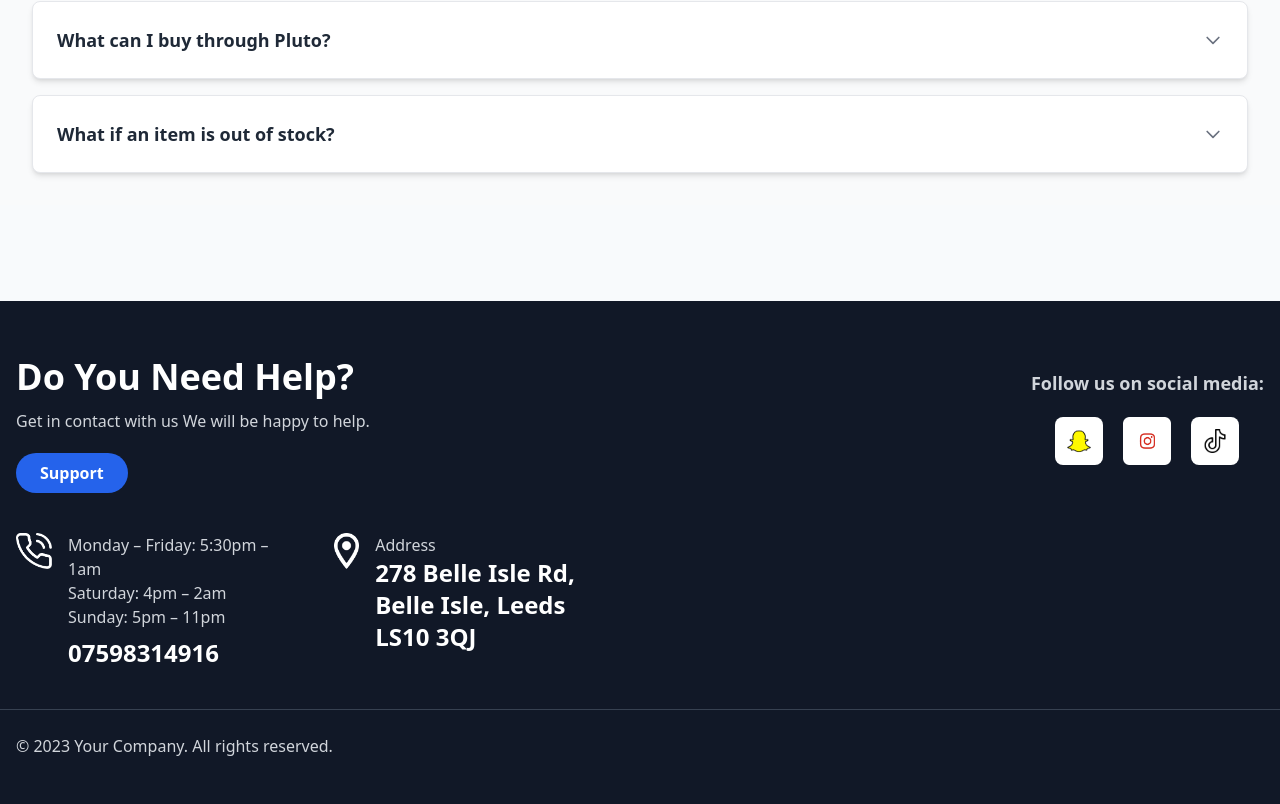
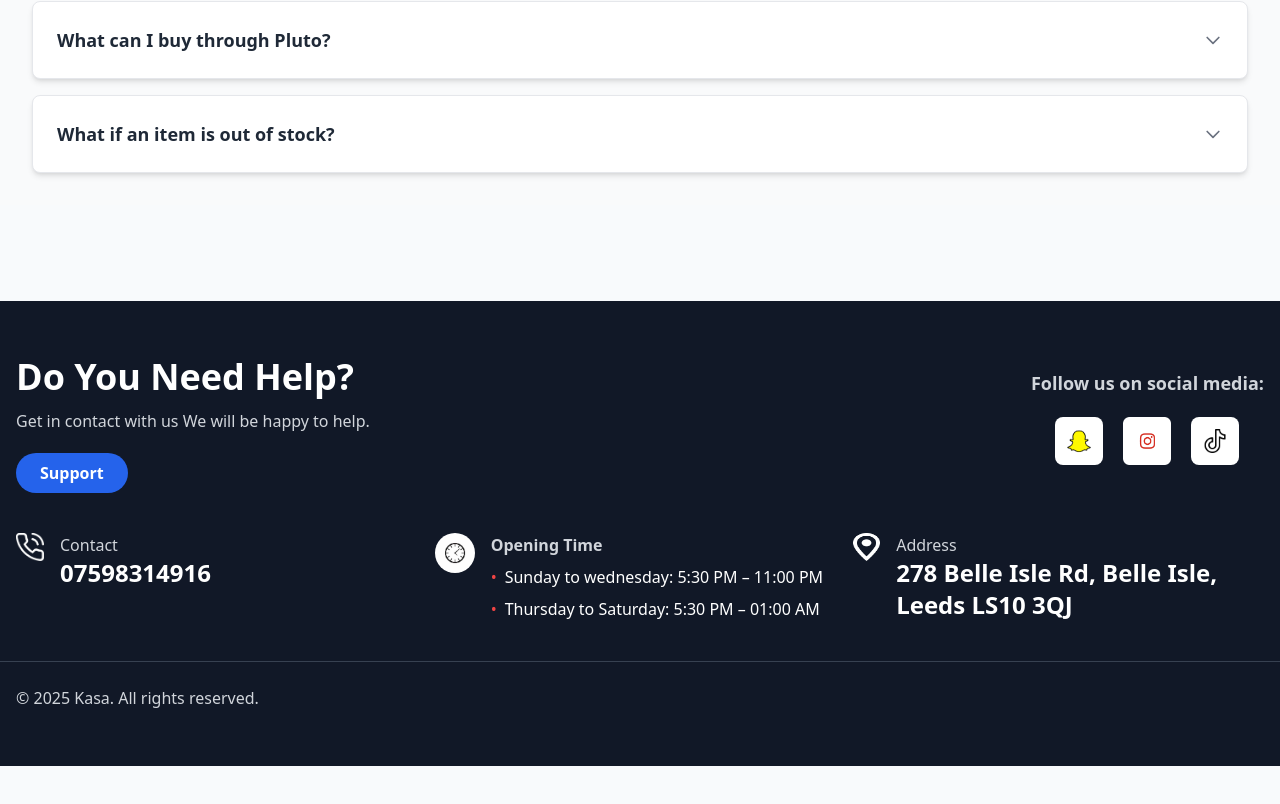
Before and after one commit to Sawjal-sikder/website_bot, a React (Vite) app: page /support in a window 1280 px wide. Shown: the part 1284-2088 px from the top of the page. After the commit the page ends 2050 px from the top, so only its background shows below. Built offline with nearby package versions, Linux system fonts and the light colour scheme.

Commit message:
feat: add new images for development and update footer with new contact details

```diff
--- a/src/hooks/useFetchData.jsx
+++ b/src/hooks/useFetchData.jsx
@@ -15,7 +15,7 @@ const useFetchData = (endpoint) => {
       const response = await api.get(`${endpoint}`, {
         headers: {
           'Content-Type': 'application/json',
-          'Authorization': `Bearer ${localStorage.getItem('authToken')}`,
+          // Removed Authorization header completely
         },
       });
       setData(response.data);
--- a/src/pages/Poster.jsx
+++ b/src/pages/Poster.jsx
@@ -1,5 +1,5 @@
 import React from 'react'
-import Iamge from '../assets/image/poster.png'
+import Iamge from '../assets/image/dev.png'
 
 const Poster = () => {
   return (
--- a/src/pages/Products.jsx
+++ b/src/pages/Products.jsx
@@ -4,7 +4,7 @@ import useFetchData from '../hooks/useFetchData'
 import { API_BASE_URL } from '../services/auth'
 
 const Products = ({heading, details}) => {
-  const { data, loading, error, refetch} = useFetchData('/api/shop/best-seles/')
+  const { data, loading, error, refetch} = useFetchData('api/shop/best-seles/')
 
   const dummyProducts = Array.from({ length: 5 }, (_, index) => ({
     product__id: index + 1,
@@ -12,14 +12,12 @@ const Products = ({heading, details}) => {
     product__name: `Product ${index + 1}`,
   }))
 
-
-  const products = data?.data?.length ? data.data : dummyProducts;
+  const products = data?.length ? data : dummyProducts;
 
 
 
   return (
     <div className="pt-24 bg-gray-50">
-
       {/* Products Grid */}
       <div className="container mx-auto px-4 sm:px-6 lg:px-8">
         <div className="mb-6 sm:mb-8 py-2 sm:py-4">
@@ -29,14 +27,37 @@ const Products = ({heading, details}) => {
           </div>
           <p className="text-[#939393] text-sm sm:text-base lg:text-lg">{details}</p>
         </div>
+
+        {/* Loading State */}
+        {loading && (
+          <div className="text-center py-8">
+            <p className="text-gray-600">Loading products...</p>
+          </div>
+        )}
+
+        {/* Error State */}
+        {error && (
+          <div className="text-center py-8">
+            <p className="text-red-600">Error loading products: {error.message}</p>
+            <button
+              onClick={refetch}
+              className="mt-4 px-4 py-2 bg-blue-500 text-white rounded hover:bg-blue-600"
+            >
+              Retry
+            </button>
+          </div>
+        )}
+
+        {/* Products Grid */}
+        {!loading && !error && (
           <div className="grid grid-cols-2 sm:grid-cols-2 md:grid-cols-3 lg:grid-cols-4 xl:grid-cols-5 gap-2 sm:gap-4 lg:gap-6 xl:gap-8">
             {products.map((product) => (
               <div key={product.product__id} className="group">
                 <div className="aspect-square bg-white rounded-lg shadow-md hover:shadow-xl transition-all duration-300 overflow-hidden group-hover:scale-105">
                   <img
                     src={
-                        data?.data?.length && product.product__image
-                        ? `${API_BASE_URL}/media/${product.product__image}`
+                          data?.length && product.product__image
+                          ? `${API_BASE_URL}${product.product__image}`
                                             : product.product__image
                                         }
                     alt={`Product ${product.product__id}`}
@@ -49,6 +70,7 @@ const Products = ({heading, details}) => {
               </div>
             ))}
           </div>
+        )}
       </div>
 
       {/* Mobile-specific bottom spacing */}
--- a/src/pages/footer.jsx
+++ b/src/pages/footer.jsx
@@ -1,6 +1,6 @@
 import React from 'react'
 import { useNavigate } from 'react-router-dom'
-import Facebook from '../assets/image/icon/f.png'
+import TIME from '../assets/image/icon/TE.jpeg'
 import SNP from '../assets/image/icon/snp.png'
 import Youtube from '../assets/image/icon/i.png'
 import TI from '../assets/image/icon/ti.png'
@@ -37,42 +37,7 @@ const Footer = () => {
                 Support
               </button>
 
-              {/* Contact & Address */}
-              <div className="flex flex-col md:flex-row gap-8 mt-10">
-
-                {/* Phone & Schedule */}
-                <div className="flex gap-4 md:w-1/2">
-                  <img
-                    src={Call}
-                    alt="Call Icon"
-                    className="w-7 h-7 md:w-9 md:h-9"
-                  />
-                  <div>
-                    <p className="text-gray-300 text-sm md:text-base">Monday – Friday: 5:30pm – 1am</p>
-                    <p className="text-gray-300 text-sm md:text-base">Saturday: 4pm – 2am</p>
-                    <p className="text-gray-300 text-sm md:text-base mb-2">Sunday: 5pm – 11pm</p>
-                    <p className="text-xl md:text-2xl font-semibold">07598314916</p>
-                  </div>
-                </div>
-
-                {/* Address */}
-                <div className="flex gap-4 md:w-1/2">
-                  <img
-                    src={address}
-                    alt="Address Icon"
-                    className="w-7 h-7 md:w-9 md:h-9"
-                  />
-                  <div>
-                    <p className="text-gray-300 text-sm md:text-base">Address</p>
-                    <p className="text-xl font-semibold md:text-2xl max-w-xs md:max-w-sm">
-                      278 Belle Isle Rd, Belle Isle, Leeds LS10 3QJ
-                    </p>
-                  </div>
-                </div>
-
-              </div>
             </div>
-
             {/* Right Section (Social Icons) */}
             <div className="flex justify-start md:justify-end pt-3">
               <div className="flex flex-col items-start md:items-center gap-5">
@@ -111,13 +76,72 @@ const Footer = () => {
             </div>
 
           </div>
+              {/* Contact & Address */}
+              {/* <div className="flex flex-col md:flex-row gap-8 mt-10"> */}
+              <div className="grid grid-cols-1 md:grid-cols-3 gap-2 mt-10">
+
+                {/* Phone & Schedule */}
+                <div className="flex gap-4">
+                  <img
+                    src={Call}
+                    alt="Call Icon"
+                    className="w-7 h-7 md:w-7 md:h-7"
+                  />
+                  <div>
+                    <p className="text-gray-300 text-sm md:text-base">Contact</p>
+                    <p className="text-xl md:text-2xl font-semibold">07598314916</p>
+                  </div>
+                </div>
+
+                <div className="flex gap-4">
+                  <img
+                    src={TIME}
+                    alt="Address Icon"
+                    className="w-7 h-7 md:w-10 md:h-10 rounded-full"
+                  />
+                 <div>
+                  <h4 className="text-gray-300 text-sm md:text-base font-semibold mb-2">Opening Time</h4>
+                  <ul className="space-y-2">
+                    {/* <li className="flex items-start text-white text-sm md:text-base">
+                      <span className="text-red-500 mr-2">•</span> Monday – Friday: 5:30pm – 1am
+                    </li> */}
+                    <li className="flex items-start text-white text-sm md:text-base">
+                      <span className="text-red-500 mr-2">•</span> Sunday to wednesday: 5:30 PM – 11:00 PM
+                    </li>
+                    <li className="flex items-start text-white text-sm md:text-base">
+                      <span className="text-red-500 mr-2">•</span> Thursday to Saturday: 5:30 PM – 01:00 AM
+                    </li>
+                  </ul>
+                </div>
+
+                </div>
+
+                {/* Address */}
+                <div className="flex gap-4">
+                  <img
+                    src={address}
+                    alt="Address Icon"
+                    className="w-7 h-7 md:w-7 md:h-7"
+                  />
+                  <div>
+                    <p className="text-gray-300 text-sm md:text-base">Address</p>
+                    <p className="text-xl font-semibold md:text-2xl max-w-xs md:max-w-sm">
+                      278 Belle Isle Rd, Belle Isle, Leeds LS10 3QJ
+                    </p>
+                  </div>
+                </div>
+
+
+              </div>
+
         </div>
 
         {/* Footer Bottom */}
         <div className="container mx-auto px-4 border-t border-gray-700 pt-6 mt-10 text-center md:text-left">
           <p className="text-gray-300 text-sm md:text-base">
-            © 2023 Your Company. All rights reserved.
+            © {new Date().getFullYear()} Kasa. All rights reserved.
           </p>
+
         </div>
 
       </footer>
--- a/src/services/auth.js
+++ b/src/services/auth.js
@@ -1,7 +1,7 @@
 import axios from 'axios';
 
-// export const API_BASE_URL = 'http://10.10.7.76:14009';
-export const API_BASE_URL = 'https://api.orderwithpluto.com';
+export const API_BASE_URL = 'http://10.10.7.76:14009';
+// export const API_BASE_URL = 'https://api.orderwithpluto.com';
 
 const api = axios.create({
   baseURL: API_BASE_URL,
@@ -26,7 +26,7 @@ api.interceptors.response.use(
     if (error.response?.status === 401) {
       localStorage.removeItem('authToken');
       localStorage.removeItem('user');
-      window.location.href = '/login';
+      // Removed automatic redirect to login - no private routes needed
     }
     return Promise.reject(error);
   }
```
Also changed, not shown: src/assets/image/dev.png (added), src/assets/image/icon/TE.jpeg (added). Lines whose indentation alone changed are shown as unchanged.
